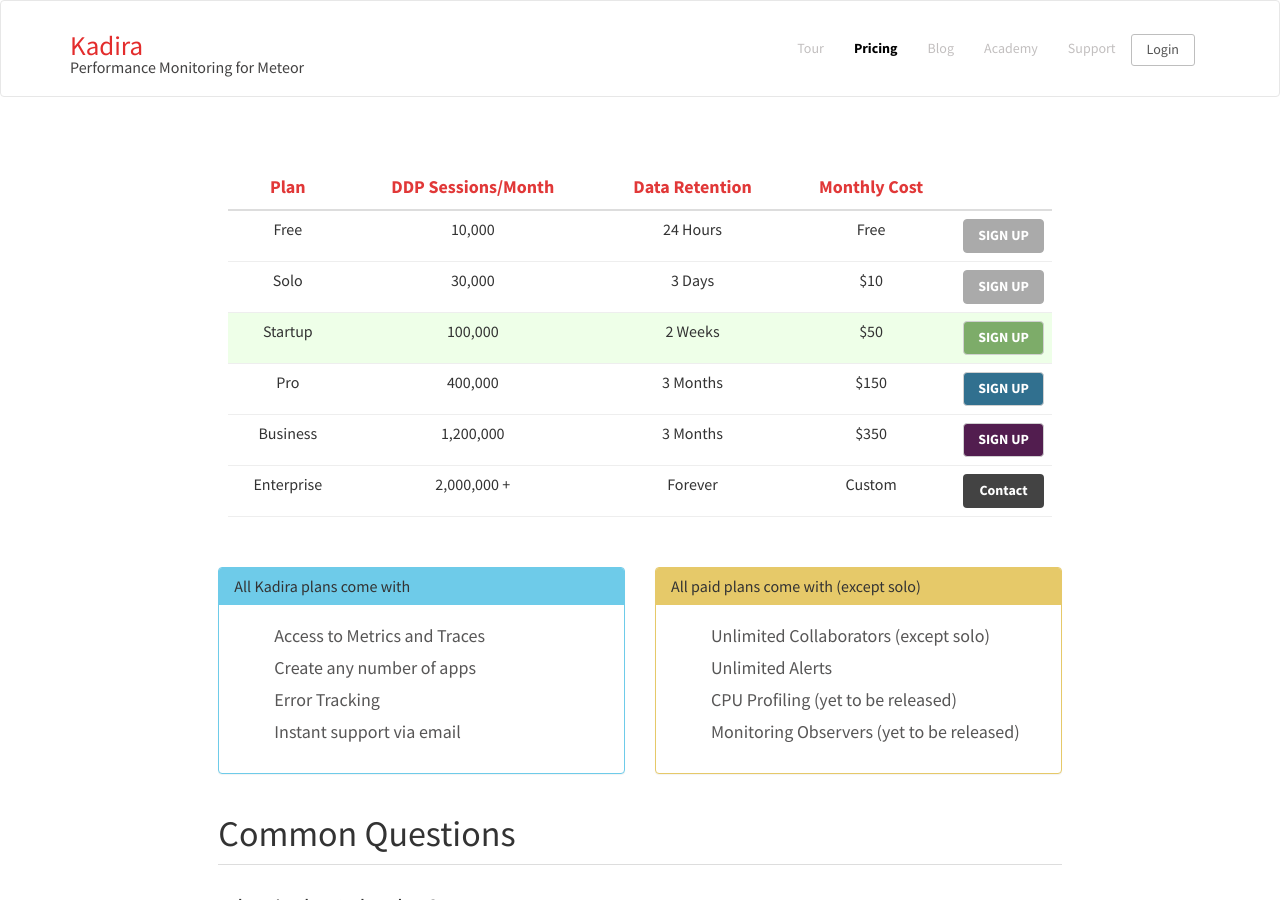
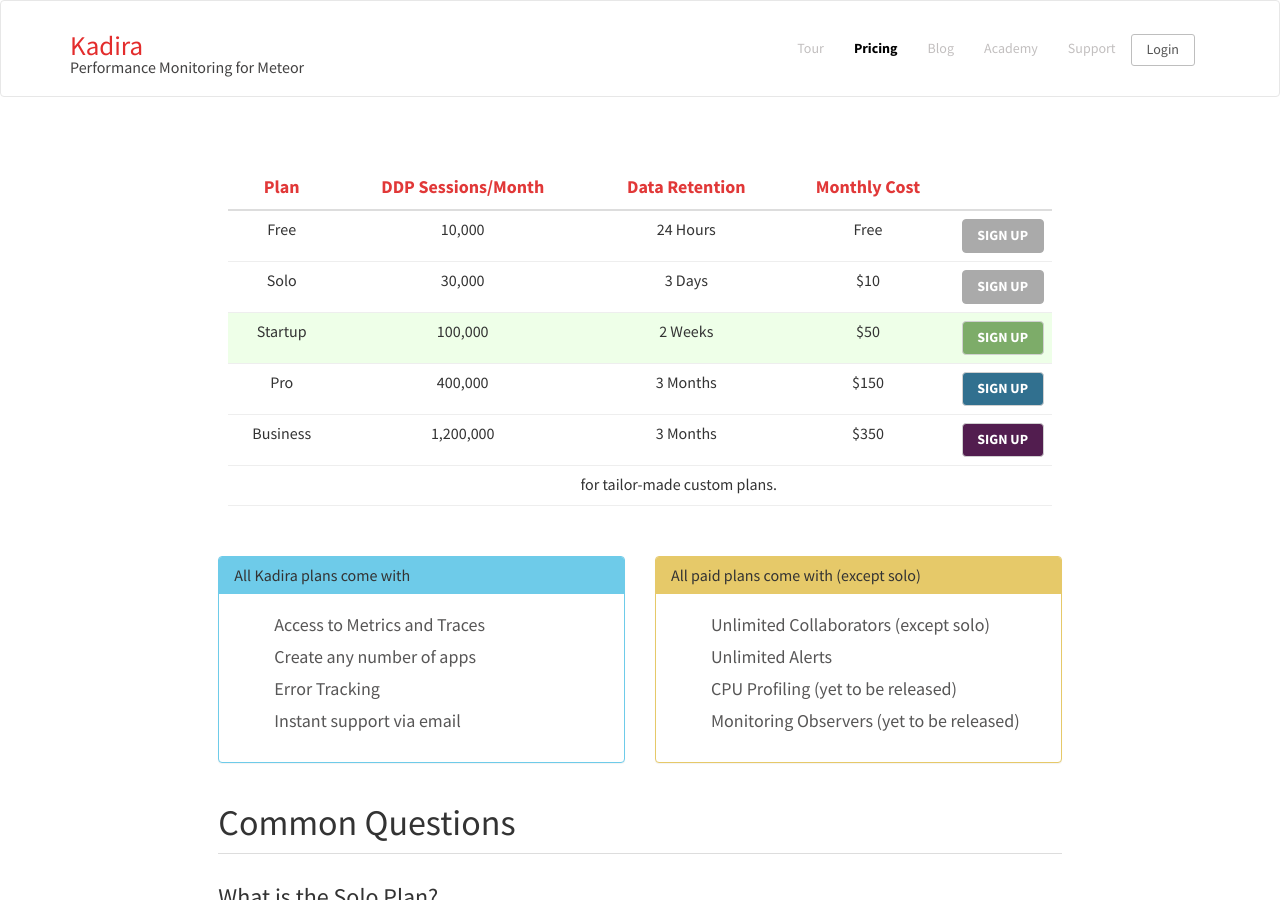
Before and after one commit to kadiraio/kadiraio.github.io, a Jekyll site: the page built from pricing.html, in a window 1280 px wide and 900 px high. Built offline with Jekyll 4.4.1, drawn with Linux system fonts in a browser that asks for light colours.

Commit message:
layout changed

```diff
--- a/_layouts/pricing.html
+++ b/_layouts/pricing.html
@@ -58,12 +58,12 @@
               <td>$350</td>
               <td><a href="https://ui.kadira.io/sign-up" class="btn btn-block btn-plan">Sign Up</a></td>
             </tr>
-            <tr class="plan-enterprise">
-              <td>Enterprise</td>
-              <td>2,000,000 +</td>
-              <td>Forever</td>
-              <td>Custom</td>
-              <td><a class="btn btn-block" href="mailto:hello@meteorhacks.com">Contact</a></td>
+            <tr>
+              <td colspan="5">
+                <div class="tailo">
+                  <a href='mailto:hello@meteorhacks.com'>Contact us</a> for tailor-made custom plans.
+                </div>
+              </td>
             </tr>
           </tbody>
         </table>
```
